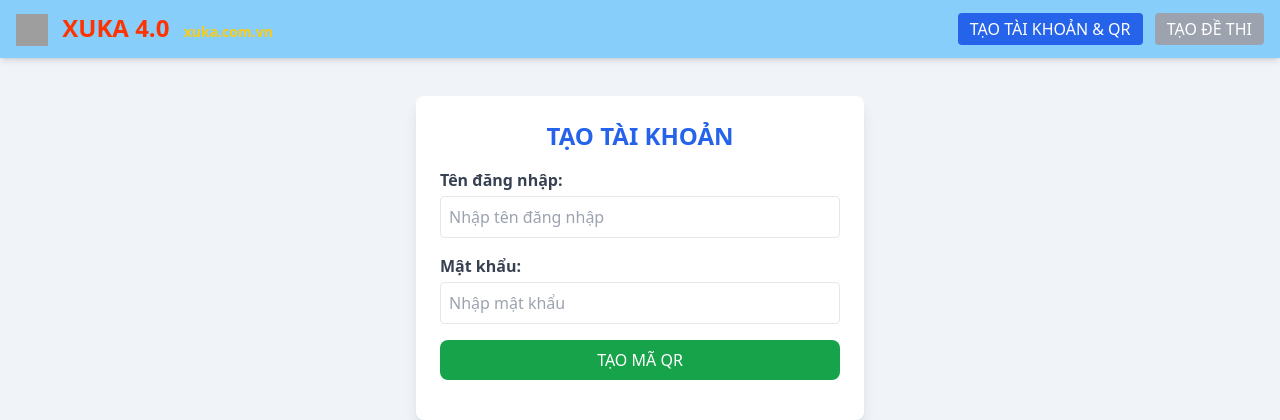
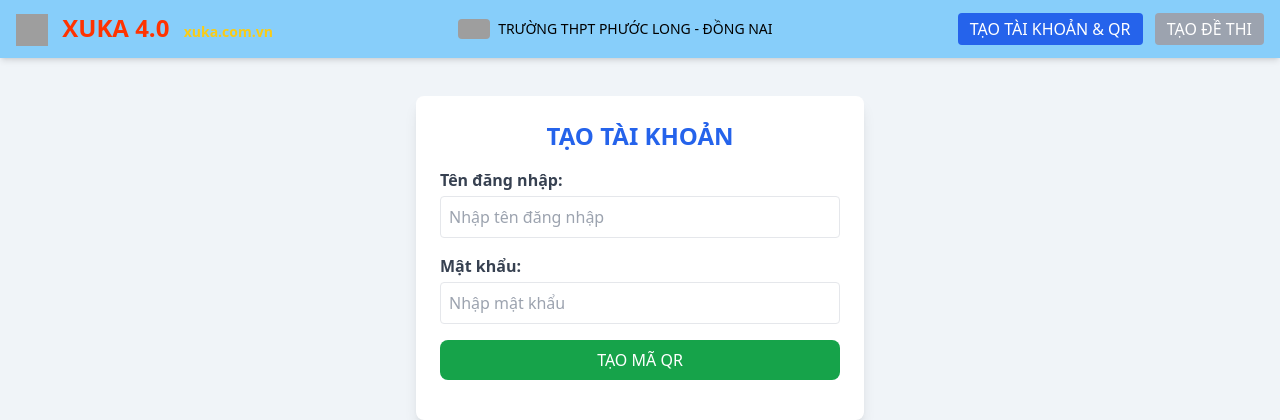
Before and after one commit to Namhuy123789/xuka, a Flask app: page /h2 in a window 1280 px wide. Shown: the top 420 px of the page. Run offline with Flask 3, Linux system fonts and the light colour scheme; some libraries are stand-ins or nearby versions; grey boxes are pictures that could not be loaded.

Commit message:
Update h2.html

```diff
--- a/templates/h2.html
+++ b/templates/h2.html
@@ -32,6 +32,11 @@
         XUKA 4.0
         <span class="text-yellow-400 text-sm ml-2">xuka.com.vn</span>
       </h1>
+      <div class="flex items-center gap-2">
+        <!-- Cờ VN (thay src khi có file cục bộ) -->
+        <img src="https://flagcdn.com/w20/vn.png" alt="VN" class="h-5 w-8 object-cover rounded" />
+        <span class="text-sm font-medium">TRƯỜNG THPT PHƯỚC LONG - ĐỒNG NAI</span>
+      </div>
       <div class="space-x-2">
         <button id="tabRegister" onclick="showTab('register')" class="px-3 py-1 bg-blue-600 text-white rounded hover:bg-blue-700">TẠO TÀI KHOẢN & QR</button>
         <button id="tabShuffle" onclick="showTab('shuffle')" class="px-3 py-1 bg-gray-400 text-white rounded hover:bg-blue-700">TẠO ĐỀ THI</button>
```
